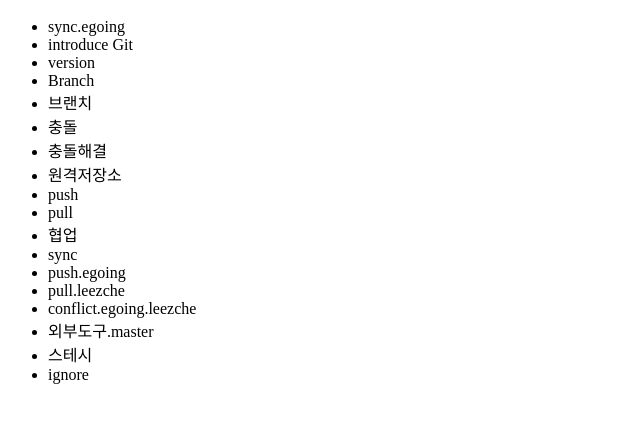
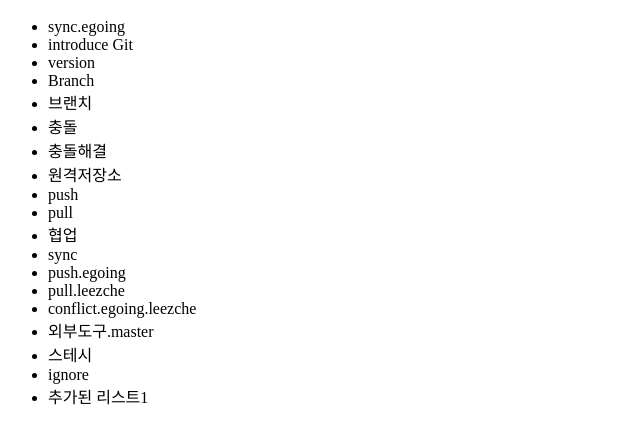
Before and after one commit to Rock-joon/prrr, a plain HTML site: page index.html in a window 1280 px wide. Shown: the part 48-492 px from the top of the page, without its empty margins (0-640 px from the left). Drawn offline with Linux system fonts and the light colour scheme.

Commit message:
추가된 리스트 1

```diff
--- a/index.html
+++ b/index.html
@@ -26,6 +26,7 @@
             <li>외부도구.master</li>
             <li>스테시</li>
             <li>ignore</li>
+            <li>추가된 리스트1</li>
         </ul>
     </body>
 </html>
```
